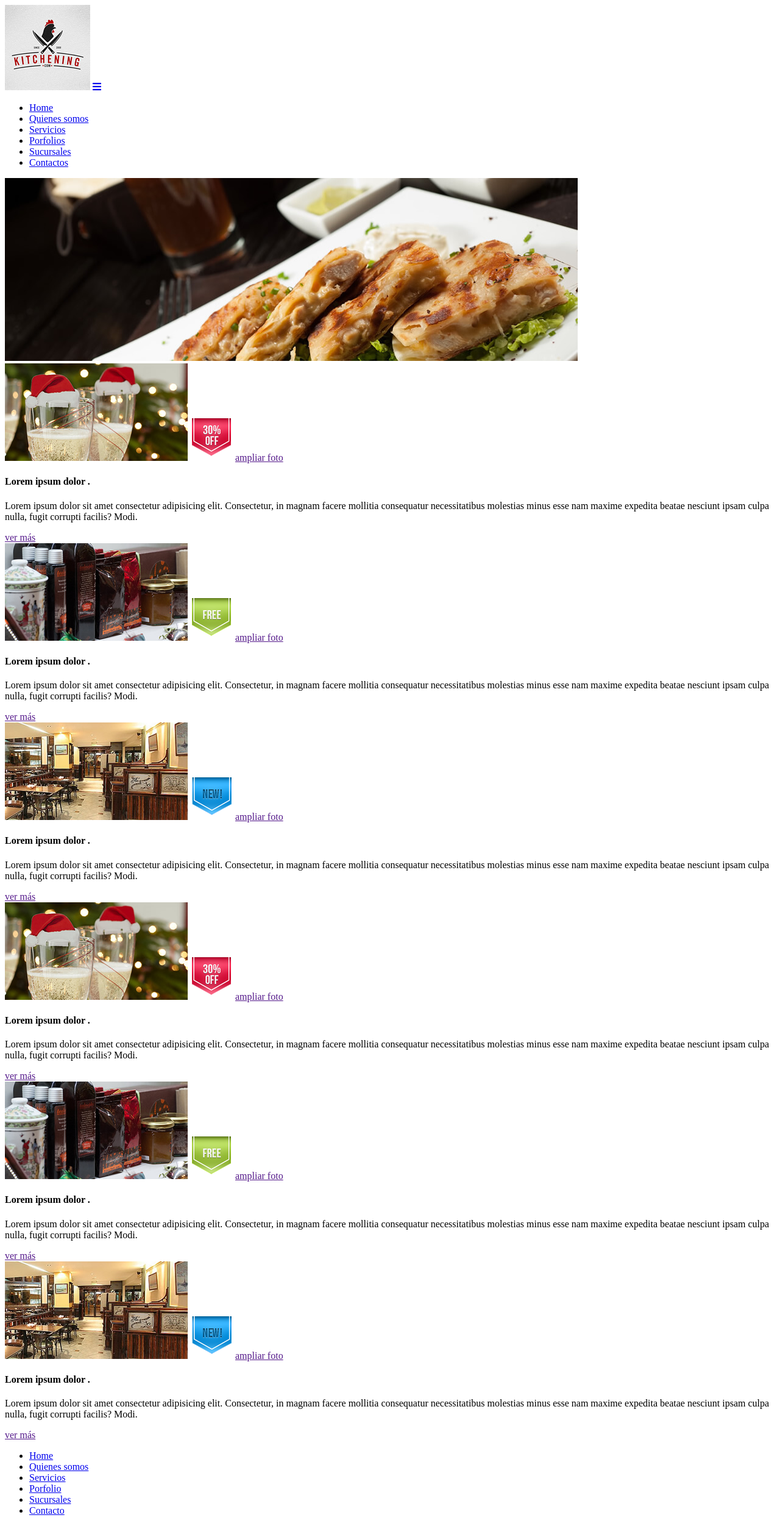
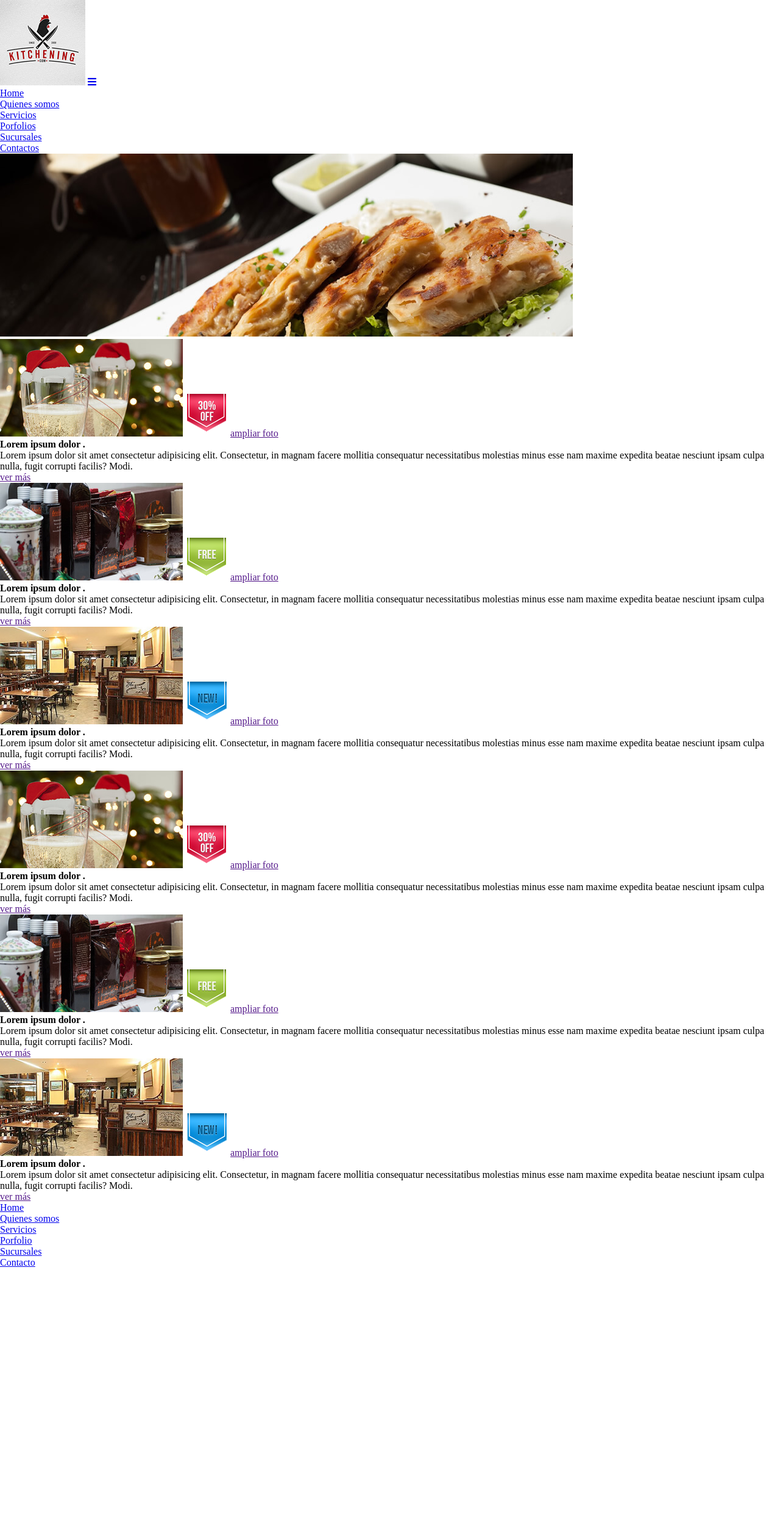
Before and after one commit to LucioMart/-kitchening_maquetacion_html5_-css3_node_express_-, a web app: file views/home.html in a window 1280 px wide. Shown: the whole page at 61% size. After the commit the page ends 2078 px from the top, so only its background shows below. Run offline with its HTML, style and script files only (its server is not run), Linux system fonts and the light colour scheme.

Commit message:
Comenzando a definir el css. Agregando el font-family a utilizar y los estilos generales.

```diff
--- /dev/null
+++ b/public/css/style.css
@@ -0,0 +1,12 @@
+@font-face {
+    font-family: "Crenzo";
+    font-style: normal;
+    font-weight: normal;
+    src: url("/fonts/CRENZO.ttf") format("truetype");
+}
+
+* {
+    box-sizing: border-box;
+    padding: 0;
+    margin: 0;
+}
--- a/views/home.html
+++ b/views/home.html
@@ -6,6 +6,7 @@
     <meta name="viewport" content="width=device-width, initial-scale=1.0">
     <title>Kitchening</title>
     <link rel="stylesheet" href="https://use.fontawesome.com/releases/v5.15.3/css/all.css" integrity="sha384-SZXxX4whJ79/gErwcOYf+zWLeJdY/qpuqC4cAa9rOGUstPomtqpuNWT9wdPEn2fk" crossorigin="anonymous">
+    <link rel="stylesheet" href="/css/style.css">
 </head>
 <body>
     <header>
```
